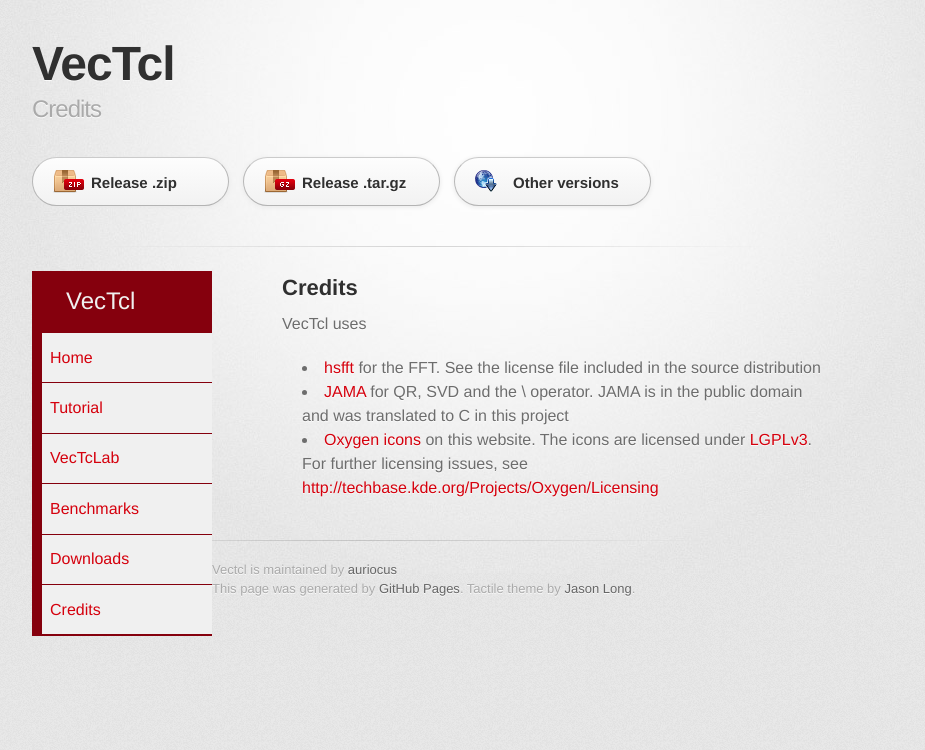
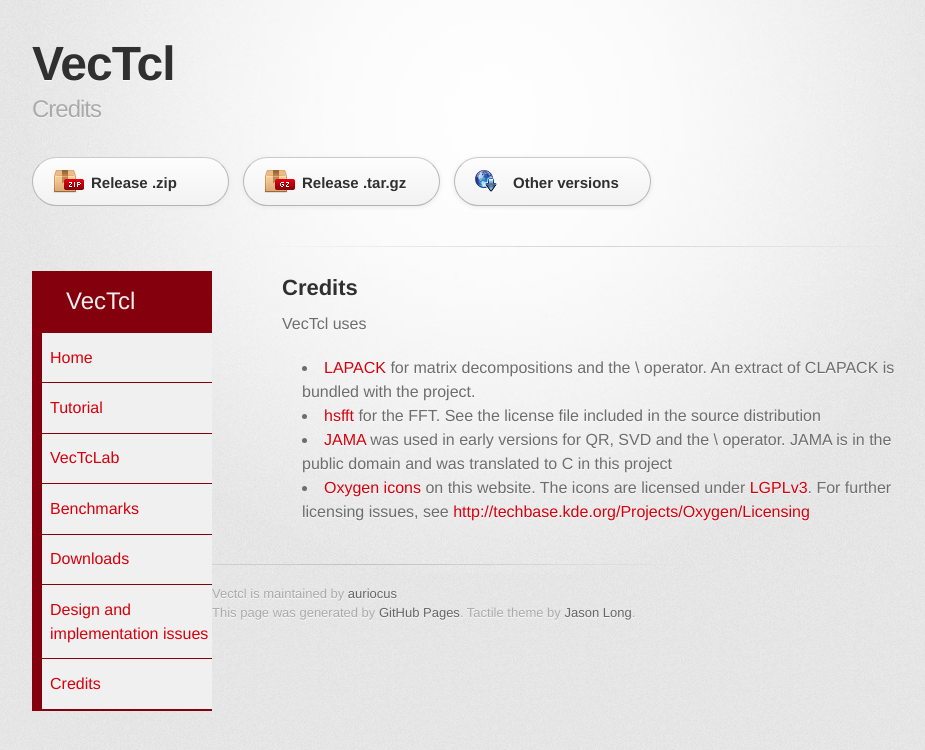
Before and after one commit to auriocus/VecTcl, a Jekyll site: the page built from 90-credits.md, in a window 1280 px wide. Shown: the top 750 px of the page, without its empty margins (148-1073 px from the left). Built offline with Jekyll 4.4.1, drawn with Linux system fonts in a browser that asks for light colours.

Commit message:
Structure and some input for the design document

```diff
--- a/90-credits.md
+++ b/90-credits.md
@@ -11,6 +12,8 @@
 
 VecTcl uses
 
+- [LAPACK](http://www.netlib.org/lapack/) for matrix decompositions and the \ operator. An extract
+  of CLAPACK is bundled with the project.
 - [hsfft](http://sourceforge.net/projects/hsfft/) for the FFT. See the license file included in the source distribution
-- [JAMA](http://math.nist.gov/javanumerics/jama/) for QR, SVD and the \ operator. JAMA is in the public domain and was translated to C in this project
+- [JAMA](http://math.nist.gov/javanumerics/jama/) was used in early versions for QR, SVD and the \ operator. JAMA is in the public domain and was translated to C in this project
 - [Oxygen icons](http://www.oxygen-icons.org/) on this website. The icons are licensed under [LGPLv3](http://www.gnu.org/licenses/lgpl-3.0.html). For further licensing issues, see  [http://techbase.kde.org/Projects/Oxygen/Licensing](http://techbase.kde.org/Projects/Oxygen/Licensing)
--- a/stylesheets/stylesheet.css
+++ b/stylesheets/stylesheet.css
@@ -90,7 +90,7 @@
 }
 
 .inner {
-  width: 800px;
+  /* width: 800px; */
   margin: 0 auto;
   margin-left: 180px;
 }
@@ -220,7 +220,7 @@
 }
 
 em {
-  font-style: italic;
+  color: #202080;
 }
 
 table {
@@ -307,8 +307,8 @@
 }
 
 ol li {
-  list-style: decimal inside;
-  padding-left: 3px;
+  list-style: decimal outside;
+  padding-left: 10px;
 }
 
 dl dt {
```
Also changed, not shown: other parts of 90-credits.md (+1 -0 lines), 40-design.md (added, +97 -0 lines).
